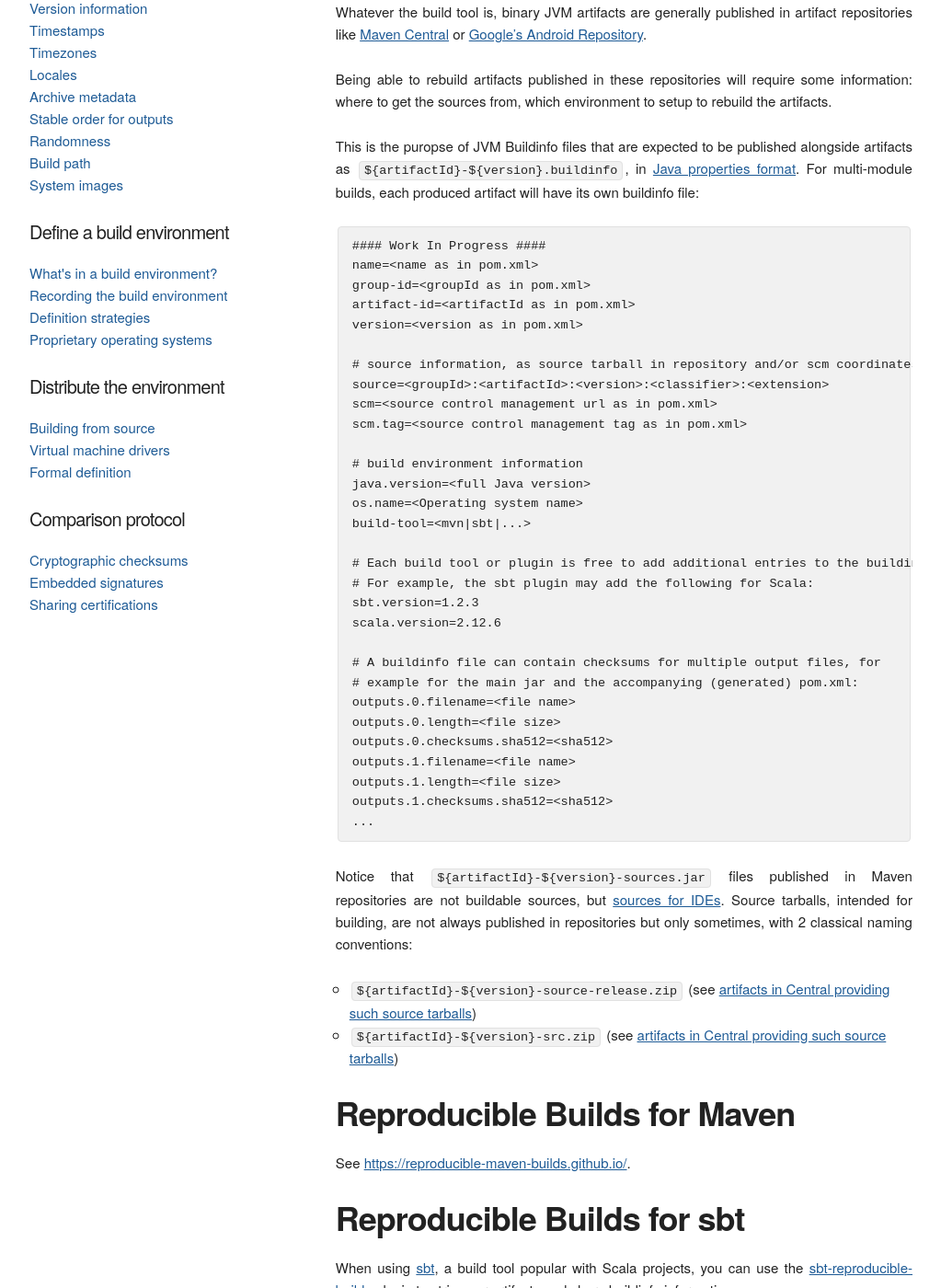
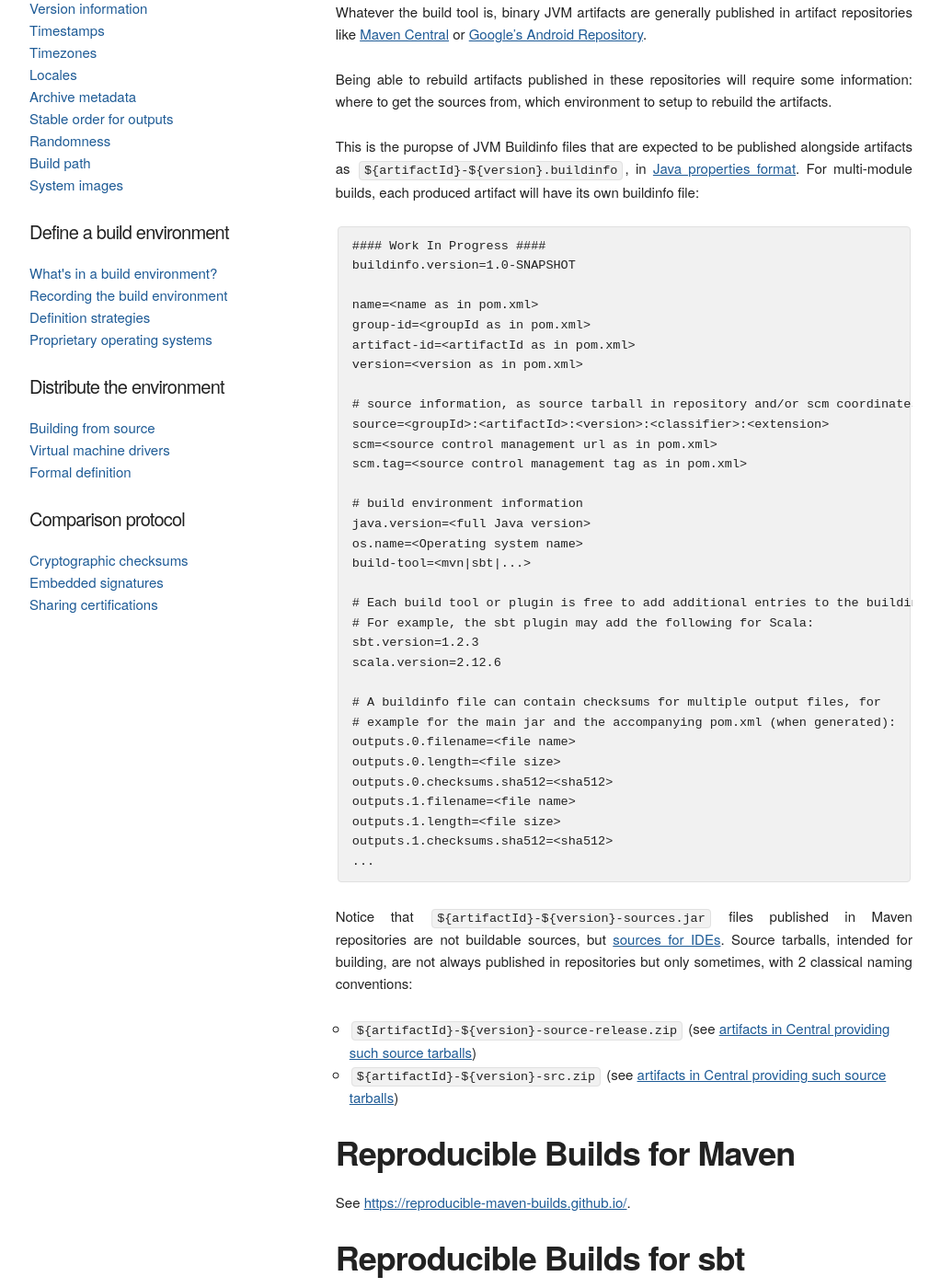
Before and after one commit to prototypefund/reproducible-website, a Jekyll site: the page built from _docs/jvm.md, in a window 1280 px wide and 1400 px high, scrolled down 434 px. Shown: the whole window at 92% size, without its empty margins (128-1151 px from the left). Built offline with Jekyll 4.4.1, drawn with Linux system fonts in a browser that asks for light colours; some web fonts are replaced.

Commit message:
added buildinfo.version field to anticipate future evolutions
Signed-off-by: Holger Levsen <holger@layer-acht.org>

````diff
--- a/_docs/jvm.md
+++ b/_docs/jvm.md
@@ -31,6 +31,8 @@ own buildinfo file:
 
 ```
 #### Work In Progress ####
+buildinfo.version=1.0-SNAPSHOT
+
 name=<name as in pom.xml>
 group-id=<groupId as in pom.xml>
 artifact-id=<artifactId as in pom.xml>
@@ -52,7 +54,7 @@ sbt.version=1.2.3
 scala.version=2.12.6
 
 # A buildinfo file can contain checksums for multiple output files, for
-# example for the main jar and the accompanying (generated) pom.xml:
+# example for the main jar and the accompanying pom.xml (when generated):
 outputs.0.filename=<file name>
 outputs.0.length=<file size>
 outputs.0.checksums.sha512=<sha512>
````
